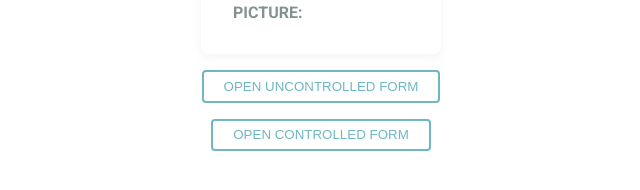
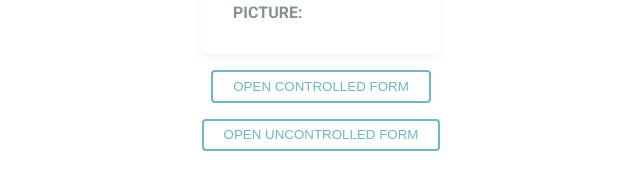
Before and after one commit to mariaparinova/rs-react-app, a React (Vite) app: page / in a window 1280 px wide. Shown: the part 408-598 px from the top of the page, without its empty margins (319-959 px from the left). Built offline with nearby package versions, Linux system fonts and the light colour scheme.

Commit message:
refactor: Main page ui

```diff
--- a/src/App.tsx
+++ b/src/App.tsx
@@ -55,19 +55,19 @@ export function App() {
             style={ButtonStyle.Secondary}
             onClick={() => {
               setIsOpen(true);
-              setCurrentFormType(FormType.Uncontrolled);
+              setCurrentFormType(FormType.Controlled);
             }}
           >
-            open uncontrolled form
+            open controlled form
           </Button>
           <Button
             style={ButtonStyle.Secondary}
             onClick={() => {
               setIsOpen(true);
-              setCurrentFormType(FormType.Controlled);
+              setCurrentFormType(FormType.Uncontrolled);
             }}
           >
-            open controlled form
+            open uncontrolled form
           </Button>
         </div>
       </div>
```
